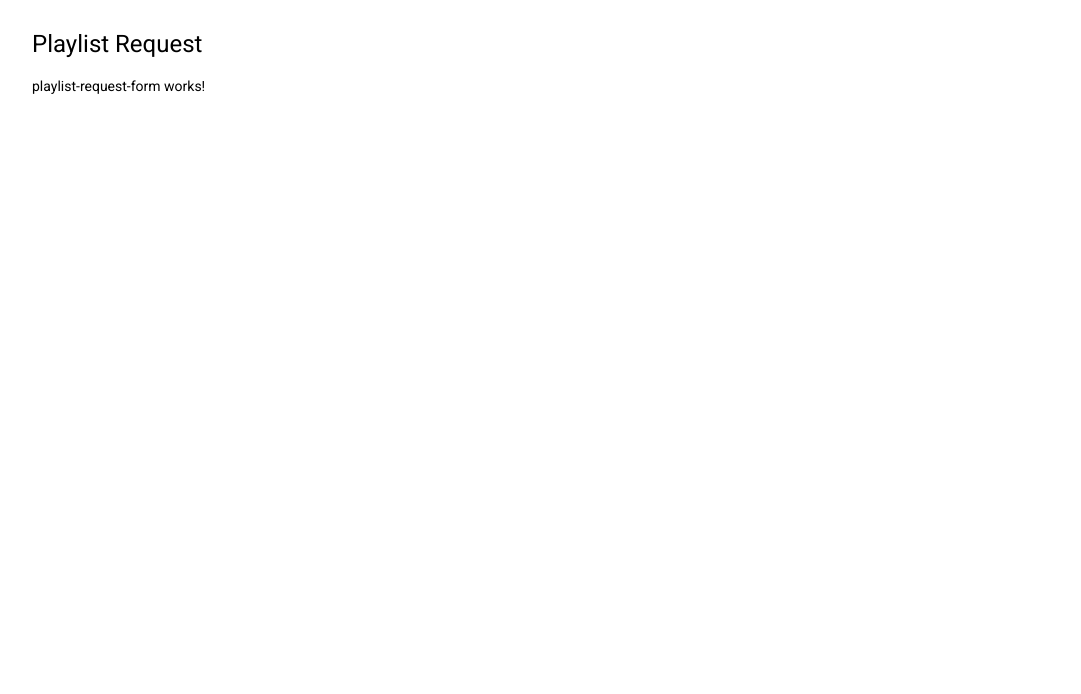
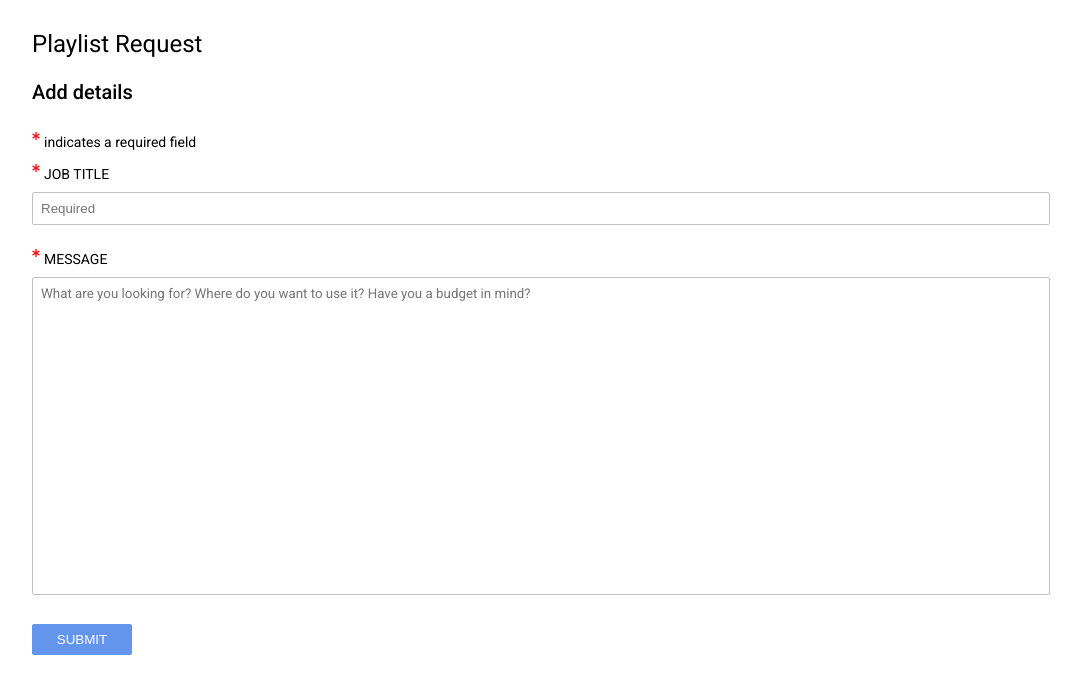
Before and after one commit to edpe/playlist-request, an Angular app: page /playlist-request-form in a window 1280 px wide. Shown: the top 694 px of the page, without its empty margins (108-1189 px from the left). Built offline with nearby package versions, Linux system fonts and the light colour scheme.

Commit message:
feat: add basic html form elements

```diff
--- a/src/app/playlist-request-form/playlist-request-form.component.css
+++ b/src/app/playlist-request-form/playlist-request-form.component.css
@@ -0,0 +1,101 @@
+.formGroup {
+  margin: 1.5rem 0;
+}
+
+.formLabel {
+  display: inline-block;
+  text-transform: uppercase;
+  margin-bottom: 0.5rem;
+}
+
+.formInput {
+  padding: 0.5rem;
+  border: 1px solid #c2c3c4;
+  border-radius: 2px;
+  margin-right: 1rem 0 0 1rem;
+  color: #383839;
+  width: 100%;
+}
+
+@media (min-width: 640px) {
+  .formInput {
+    min-width: 300px;
+  }
+}
+
+.formInput:focus {
+  border: 1px solid #000;
+  border-radius: 2px;
+}
+
+.formInput:focus-visible {
+  outline: 0;
+}
+
+.formInput:focus::placeholder {
+  color: transparent;
+}
+
+.formTextarea {
+  padding: 0.5rem;
+  border: 1px solid #c2c3c4;
+  border-radius: 2px;
+  margin-right: 1rem;
+  color: #383839;
+  width: 100%;
+  font-family: Roboto, "Helvetica Neue", sans-serif;
+  min-height: 300px;
+  resize: none;
+}
+
+@media (min-width: 640px) {
+  .formTextarea {
+    min-width: 300px;
+  }
+}
+
+.formTextarea:focus {
+  border: 1px solid #000;
+  border-radius: 2px;
+}
+
+.formTextarea:focus-visible {
+  outline: 0;
+}
+
+.formTextarea:focus::placeholder {
+  color: transparent;
+}
+
+.formSubmit {
+  position: relative;
+  text-transform: uppercase;
+  border: none;
+  border-radius: 2px;
+  background-color: #6495ed;
+  color: #fff;
+  text-decoration: none;
+  padding: 0.5rem;
+  min-width: 100px;
+  cursor: pointer;
+}
+
+.formSubmit:hover {
+  background-color: #5c85d6;
+}
+
+.asteriskRequired {
+  width: 0.5rem;
+  height: 0.5rem;
+  fill: red;
+  vertical-align: top;
+  margin-right: 0.25rem;
+}
+
+.visually-hidden {
+  position: absolute;
+  width: 1px;
+  height: 1px;
+  overflow: hidden;
+  clip: rect(1px, 1px, 1px, 1px);
+}
--- a/src/app/playlist-request-form/playlist-request-form.component.html
+++ b/src/app/playlist-request-form/playlist-request-form.component.html
@@ -1 +1,52 @@
-<p>playlist-request-form works!</p>
+<h2>Add details</h2>
+
+<form>
+  <div class="formGroup">
+    <p>
+      <img
+        class="asteriskRequired"
+        src="../../assets/images/asterisk.svg"
+        role="presentation"
+        focusable="false"
+      />indicates a required field
+    </p>
+    <label class="formLabel" for="jobTitle"
+      ><img
+        class="asteriskRequired"
+        src="../../assets/images/asterisk.svg"
+        role="presentation"
+        focusable="false"
+      />job title
+      <div class="visually-hidden">required</div></label
+    >
+    <input
+      class="formInput"
+      type="text"
+      id="jobTitle"
+      name="jobTitle"
+      required
+      placeholder="Required"
+    />
+  </div>
+  <div class="formGroup">
+    <label class="formLabel" for="message"
+      ><img
+        class="asteriskRequired"
+        src="../../assets/images/asterisk.svg"
+        role="presentation"
+        focusable="false"
+      />message
+      <div class="visually-hidden">required</div></label
+    >
+    <textarea
+      class="formTextarea"
+      id="message"
+      name="message"
+      required
+      placeholder="What are you looking for? Where do you want to use it? Have you a budget in mind?"
+    ></textarea>
+  </div>
+  <div>
+    <button type="submit" value="submit" class="formSubmit">Submit</button>
+  </div>
+</form>
--- a/src/app/playlist-request-form/playlist-request-form.component.ts
+++ b/src/app/playlist-request-form/playlist-request-form.component.ts
@@ -3,13 +3,10 @@ import { Component, OnInit } from '@angular/core';
 @Component({
   selector: 'app-playlist-request-form',
   templateUrl: './playlist-request-form.component.html',
-  styleUrls: ['./playlist-request-form.component.css']
+  styleUrls: ['./playlist-request-form.component.css'],
 })
 export class PlaylistRequestFormComponent implements OnInit {
+  constructor() {}
 
-  constructor() { }
-
-  ngOnInit(): void {
-  }
-
+  ngOnInit(): void {}
 }
```
Also changed, not shown: src/assets/images/asterisk.svg (added).
